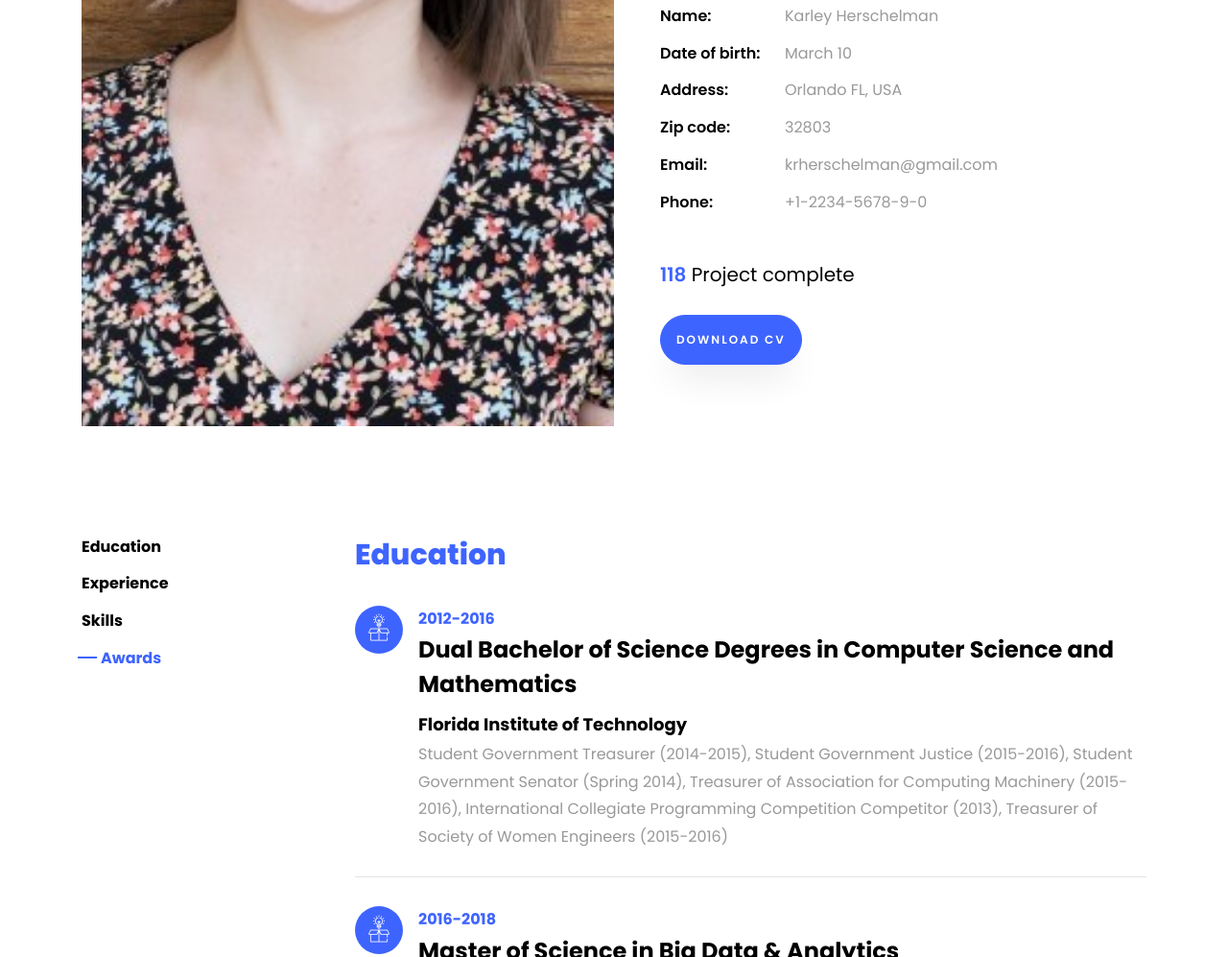
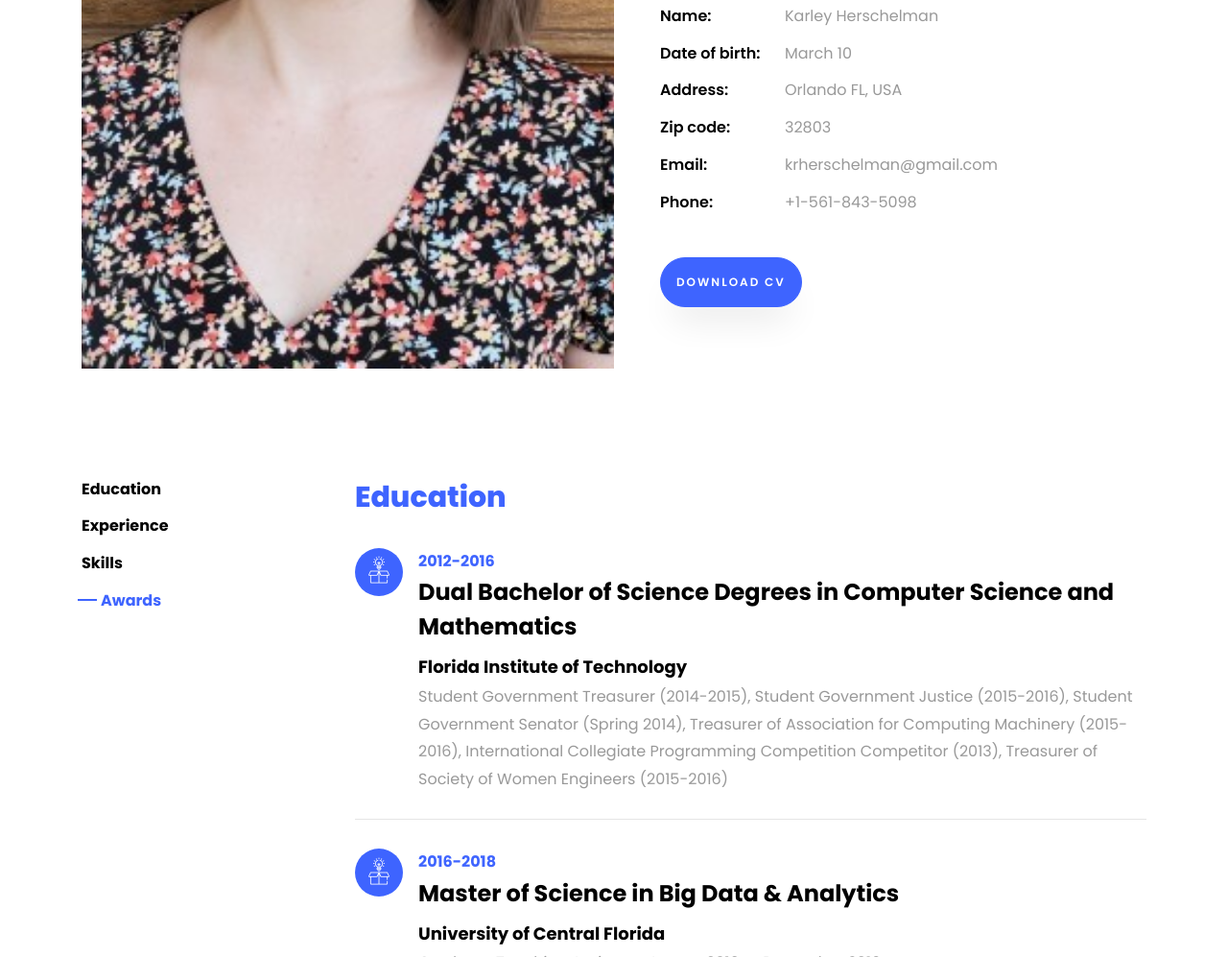
Before and after one commit to karleyh/karleyh.github.io, a plain HTML site: page index.html in a window 1280 px wide. Shown: the part 1301-2298 px from the top of the page at 96% size. Drawn offline with Linux system fonts and the light colour scheme; files whose address does not match are found by name.

Commit message:
Update index.html

```diff
--- a/index.html
+++ b/index.html
@@ -99,17 +99,13 @@
 		            	<li class="d-flex"><span>Address:</span> <span>Orlando FL, USA</span></li>
 		            	<li class="d-flex"><span>Zip code:</span> <span>32803</span></li>
 		            	<li class="d-flex"><span>Email:</span> <span>krherschelman@gmail.com</span></li>
-		            	<li class="d-flex"><span>Phone: </span> <span>+1-2234-5678-9-0</span></li>
+		            	<li class="d-flex"><span>Phone: </span> <span>+1-561-843-5098</span></li>
 		            </ul>
 		          </div>
 		        </div>
 	          <div class="counter-wrap ftco-animate d-flex mt-md-3">
               <div class="text">
-              	<p class="mb-4">
-	                <span class="number" data-number="120">0</span>
-	                <span>Project complete</span>
-                </p>
-                <p><a href="#" class="btn btn-primary py-3 px-3">Download CV</a></p>
+                <p><a href="KarleyHerschelman_resume.pdf" class="btn btn-primary py-3 px-3">Download CV</a></p>
               </div>
 	          </div>
 	        </div>
```
